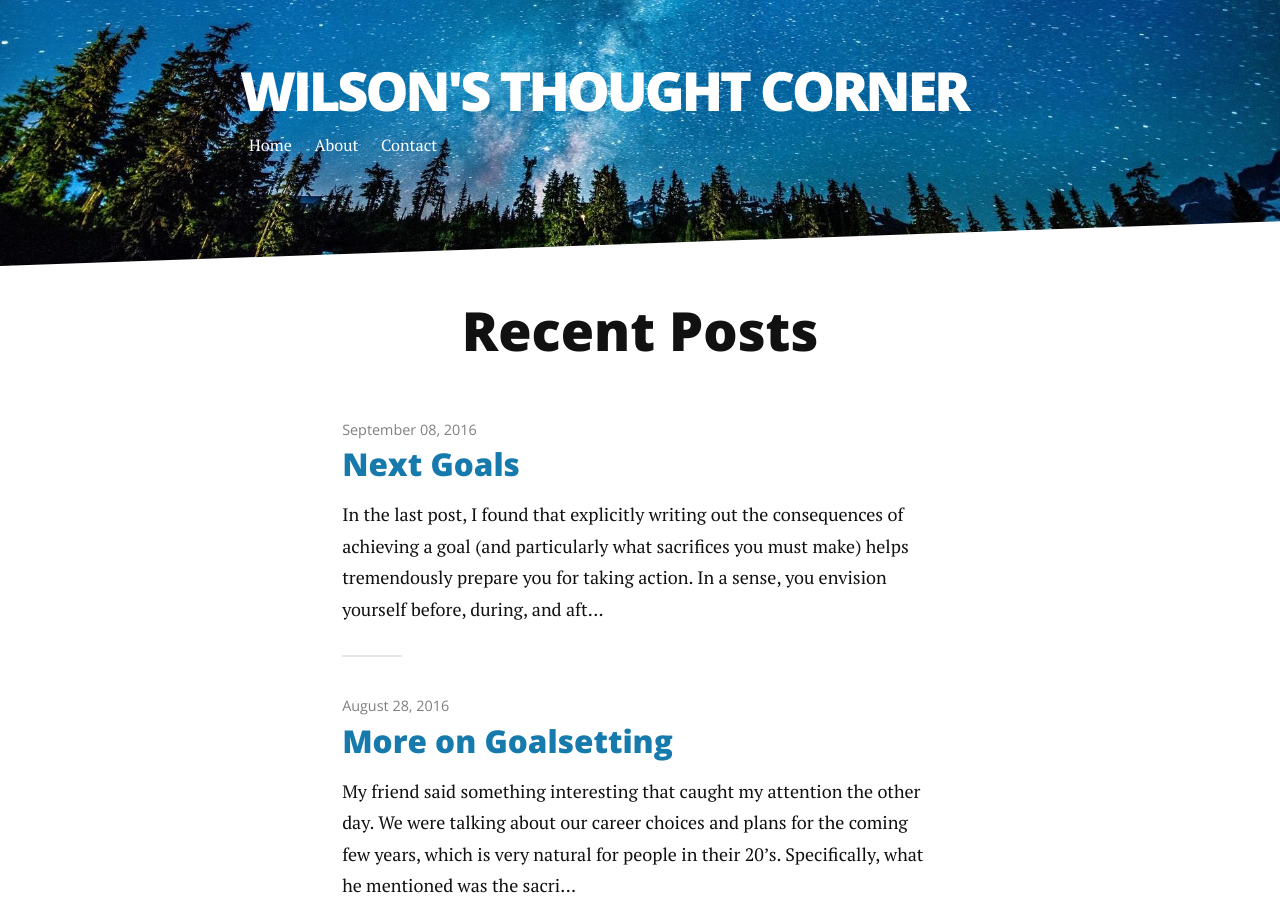
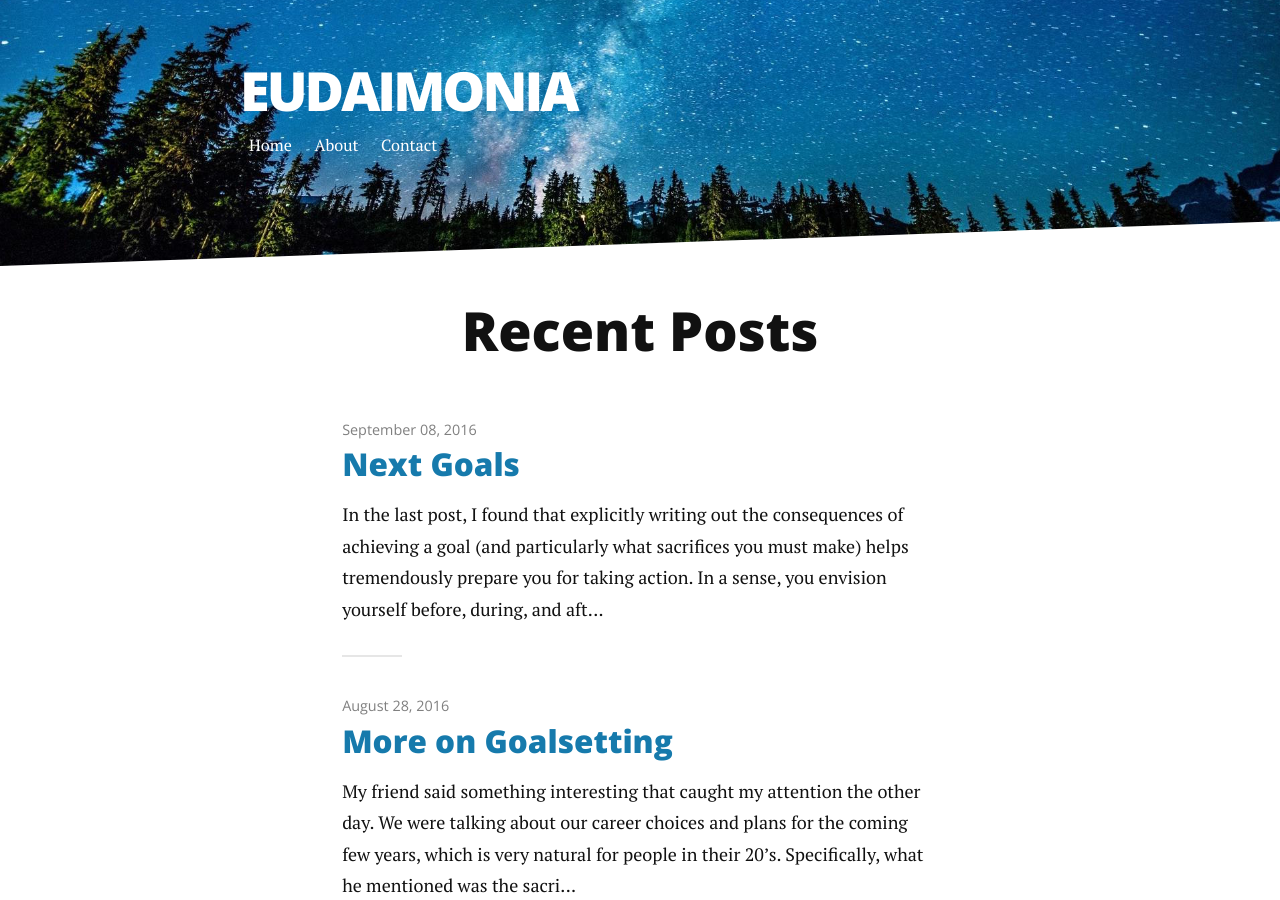
Before and after one commit to w-huang/w-huang.github.io, a Jekyll site: the page built from index.html, in a window 1280 px wide and 900 px high. Built offline with Jekyll 4.4.1, drawn with Linux system fonts in a browser that asks for light colours; nearby versions of some CDN libraries; the list of posts is cut into pages by our own code.

Commit message:
try to rechange title again

```diff
--- a/_config.yml
+++ b/_config.yml
@@ -1,4 +1,4 @@
-title: Wilson's thought corner
+title: Eudaimonia
 description: Long Form Jekyll theme built with SASS / COMPASS / SUSY
 
 url: http://brianmaierjr.github.com/long-haul
```
